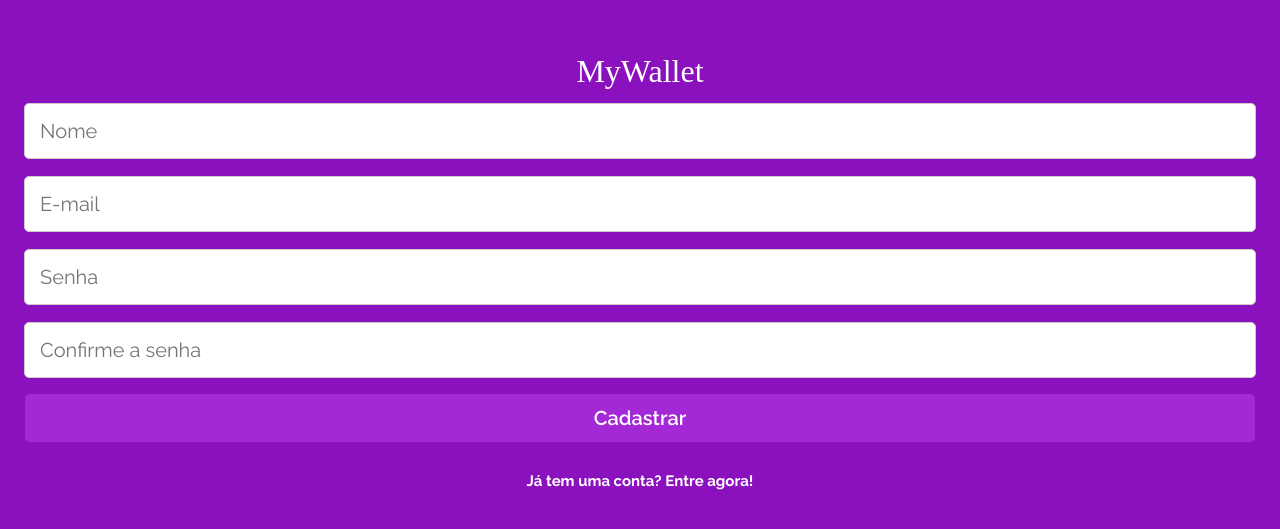
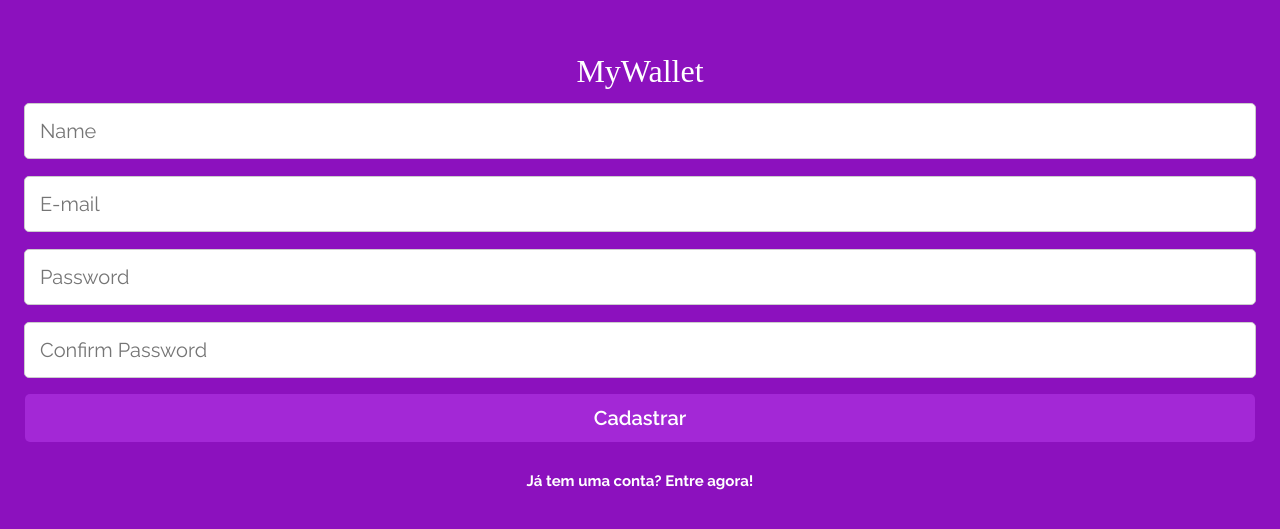
Before and after one commit to vvmafra/projeto14-mywallet-front, a React (Create React App) app: page /cadastro in a window 1280 px wide. Shown: the part 153-682 px from the top of the page. Built offline with nearby package versions, Linux system fonts and the light colour scheme; a web font is replaced by a local one.

Commit message:
bug password confirmation

```diff
--- a/src/pages/SignInPage.js
+++ b/src/pages/SignInPage.js
@@ -23,11 +23,11 @@ export default function SignInPage() {
     .then(res => {
       const {idUser, name, token} = res.data
       setUser({idUser, name, token})
+      navigate("/home")
     })
     .catch(err => {
-      console.log(err.response.data)
+      alert(err.response.data.message)
     })
-    navigate("/home")
   }
 
   function login(body){
@@ -50,7 +50,7 @@ export default function SignInPage() {
 
         <input
           name="password"
-          placeholder="Senha"
+          placeholder="Password"
           type="password"
           required
           autocomplete="new-password"
--- a/src/pages/SignUpPage.js
+++ b/src/pages/SignUpPage.js
@@ -2,14 +2,27 @@ import { Link, useNavigate } from "react-router-dom"
 import styled from "styled-components"
 import MyWalletLogo from "../components/MyWalletLogo"
 import axios from "axios"
+import { useState } from "react"
 
 export default function SignUpPage() {
+  const [form, setForm] = useState({name: "", email: "", password: "", passwordConfirmation: "" })
+  const navigate = useNavigate()
 
-  const navigate = useNavigate()
+  function handleForm(e){
+    setForm({...form, [e.target.name]: e.target.value})
+  }
 
   function handleSignUp(e){
     e.preventDefault()
-    navigate("/")
+
+    register(form)
+    .then(res => {
+      navigate("/")
+    })
+    .catch(err => {
+      alert(err.response.data.message)
+    })
+
   }
 
 
@@ -22,10 +35,42 @@ export default function SignUpPage() {
     <SingUpContainer>
       <form onSubmit={handleSignUp}>
         <MyWalletLogo />
-        <input placeholder="Nome" type="text" />
-        <input placeholder="E-mail" type="email" />
-        <input placeholder="Senha" type="password" autocomplete="new-password" />
-        <input placeholder="Confirme a senha" type="password" autocomplete="new-password" />
+        <input
+          name="name"
+          placeholder="Name"
+          type="text"
+          required
+          value={form.name}
+          onChange={handleForm}
+        />
+
+        <input
+          name="email"
+          placeholder="E-mail"
+          type="email"
+          required
+          value={form.email}
+          onChange={handleForm}
+        />
+
+        <input
+          name="password"
+          placeholder="Password"
+          type="password"
+          required
+          autocomplete="new-password"
+          value={form.password}
+          onChange={handleForm}
+        />
+
+        <input
+          name="confirme-password"
+          placeholder="Confirm Password"
+          type="password"
+          required
+          value={form.passwordConfirmation}
+          onChange={handleForm}
+        />
         <button>Cadastrar</button>
       </form>
 
```
